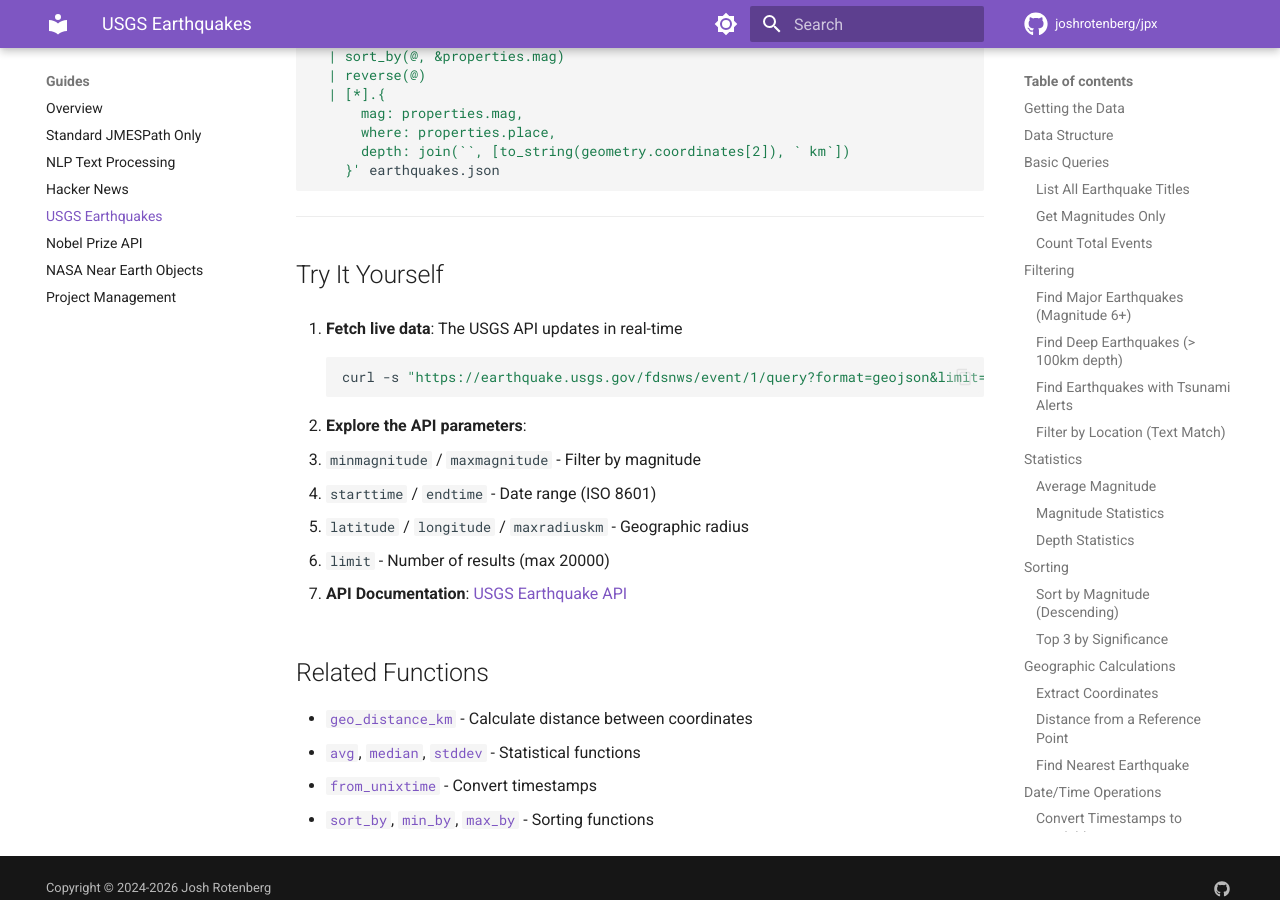
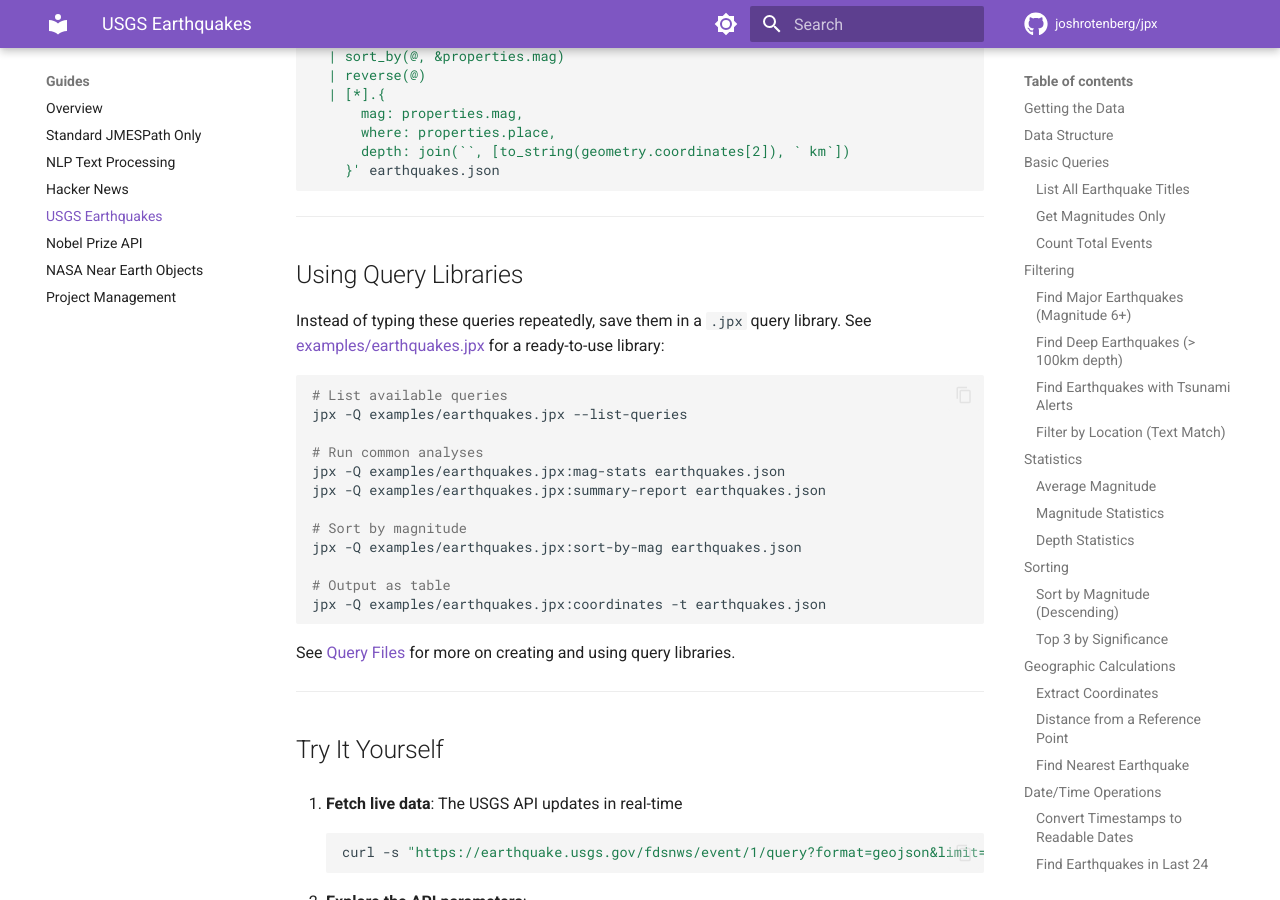
Before and after one commit to joshrotenberg/jpx, an MkDocs documentation site: the page built from docs/src/guides/earthquakes.md, in a window 1280 px wide and 900 px high, scrolled down 7950 px. Built offline with MkDocs 1.6.1 and Material for MkDocs 9.7.7, drawn with Linux system fonts in a browser that asks for light colours; comment, search, counter and statistics services are not loaded.

Commit message:
docs: create companion .jpx query files for all guide pages (#82)
Create 6 new .jpx query library files synced with doc examples:
- examples/earthquakes.jpx (16 queries from USGS guide)
- examples/nobel-prize.jpx (15 queries from Nobel Prize guide)
- examples/nasa-neo.jpx (16 queries from NASA NEO guide)
- examples/project-management.jpx (18 queries from project mgmt guide)
- examples/standard-jmespath.jpx (14 queries from standard JMESPath guide)
- examples/cookbook.jpx (18 queries from the cookbook page)

Add "Using Query Libraries" sections to each guide page linking to
its companion .jpx file with usage examples.

Closes #66

````diff
--- a/docs/src/guides/earthquakes.md
+++ b/docs/src/guides/earthquakes.md
@@ -403,6 +403,29 @@
 
 ---
 
+## Using Query Libraries
+
+Instead of typing these queries repeatedly, save them in a `.jpx` query library. See [examples/earthquakes.jpx](https://github.com/joshrotenberg/jpx/blob/main/examples/earthquakes.jpx) for a ready-to-use library:
+
+```bash
+# List available queries
+jpx -Q examples/earthquakes.jpx --list-queries
+
+# Run common analyses
+jpx -Q examples/earthquakes.jpx:mag-stats earthquakes.json
+jpx -Q examples/earthquakes.jpx:summary-report earthquakes.json
+
+# Sort by magnitude
+jpx -Q examples/earthquakes.jpx:sort-by-mag earthquakes.json
+
+# Output as table
+jpx -Q examples/earthquakes.jpx:coordinates -t earthquakes.json
+```
+
+See [Query Files](../cli/query-files.md) for more on creating and using query libraries.
+
+---
+
 ## Try It Yourself
 
 1. **Fetch live data**: The USGS API updates in real-time
````
Also changed, not shown: docs/src/cli/examples.md (+11 -0 lines), docs/src/guides/nasa-neo.md (+21 -0 lines), docs/src/guides/nobel-prize.md (+21 -0 lines), docs/src/guides/project-management.md (+21 -0 lines), docs/src/guides/standard-jmespath.md (+18 -0 lines), 6 other files.
